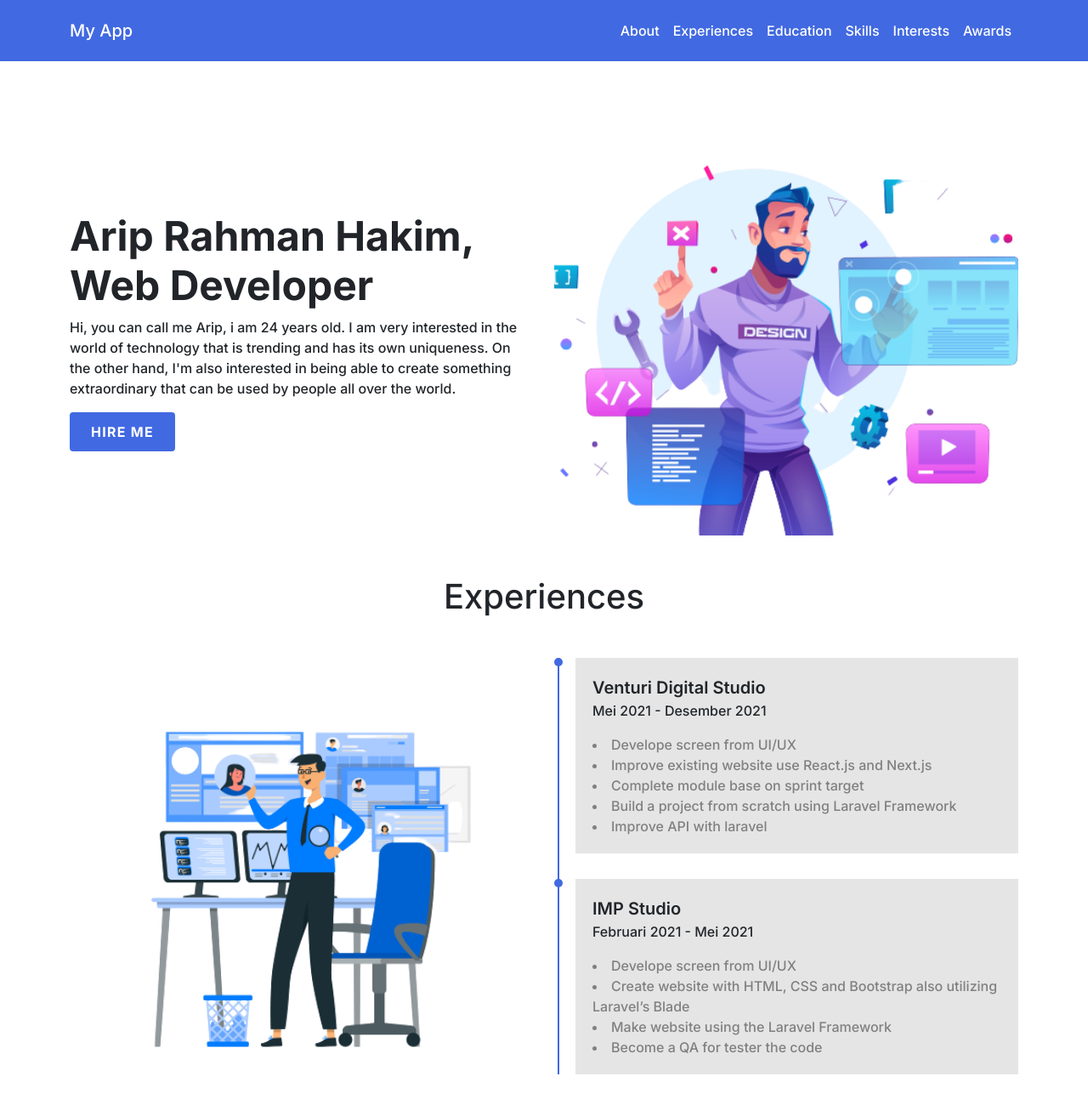
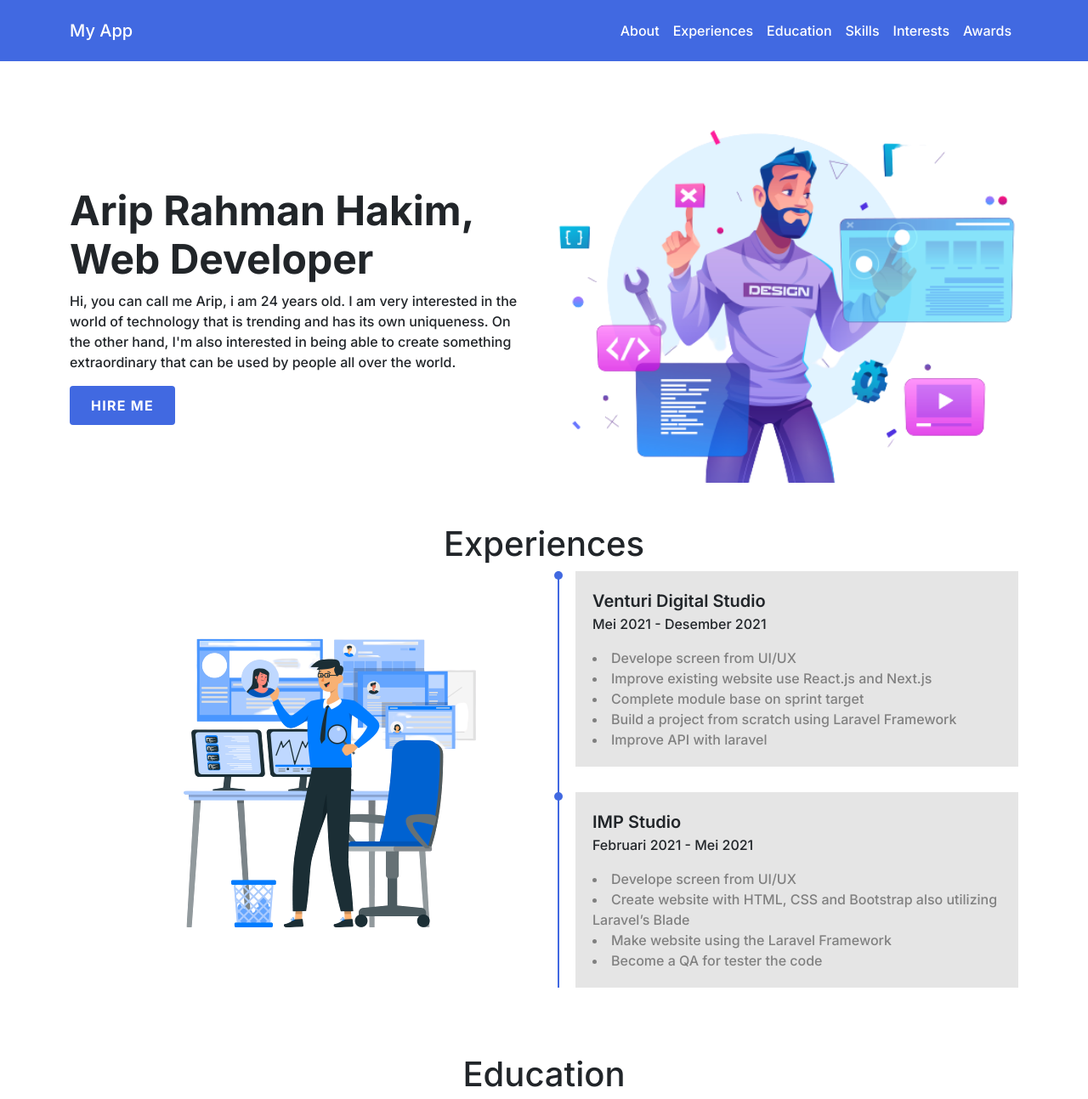
Before and after one commit to ariprahmanhakim98/portfolio, a plain HTML site: page index.html in a window 1280 px wide. Shown: the top 1293 px of the page at 85% size. Drawn offline with nearby package versions, Linux system fonts and the light colour scheme.

Commit message:
add class img-fluid for images

```diff
--- a/index.html
+++ b/index.html
@@ -56,7 +56,7 @@
         </div>
         <div class="col-lg-6">
           <div class="header-image">
-            <img src="img/programmer.png" class="rounded" width="100%" height="480px">
+            <img src="img/hero.png" class="img-fluid" height="480px">
           </div>
         </div>
       </div>
@@ -66,10 +66,10 @@
   <section id="experiences">
     <div class="container">
       <h1 class="text-center">Experiences</h1>
-      <div class="row mt-5 mb-5">
+      <div class="row mb-5">
         <div class="col-lg-6">
           <div class="experiences-img text-end">
-            <img src="img/experiences.png" class="rounded" width="100%" alt="">
+            <img src="img/experiences.png" class="img-fluid" alt="">
           </div>
         </div>
         <div class="col-lg-6">
@@ -106,7 +106,7 @@
   <section id="education">
     <div class="container">
       <h1 class="text-center">Education</h1>
-      <div class="row mt-5 mb-5">
+      <div class="row mb-5">
         <div class="col-lg-6">
           <div class="list-dash">
             <div class="list-dash-item md-margin">
@@ -145,7 +145,7 @@
         </div>
         <div class="col-lg-6">
           <div class="experiences-img text-end">
-            <img src="img/education.png" class="rounded" width="100%" alt="">
+            <img src="img/education.png" class="img-fluid" alt="">
           </div>
         </div>
       </div>
```
Also changed, not shown: img/hero.png (added).
